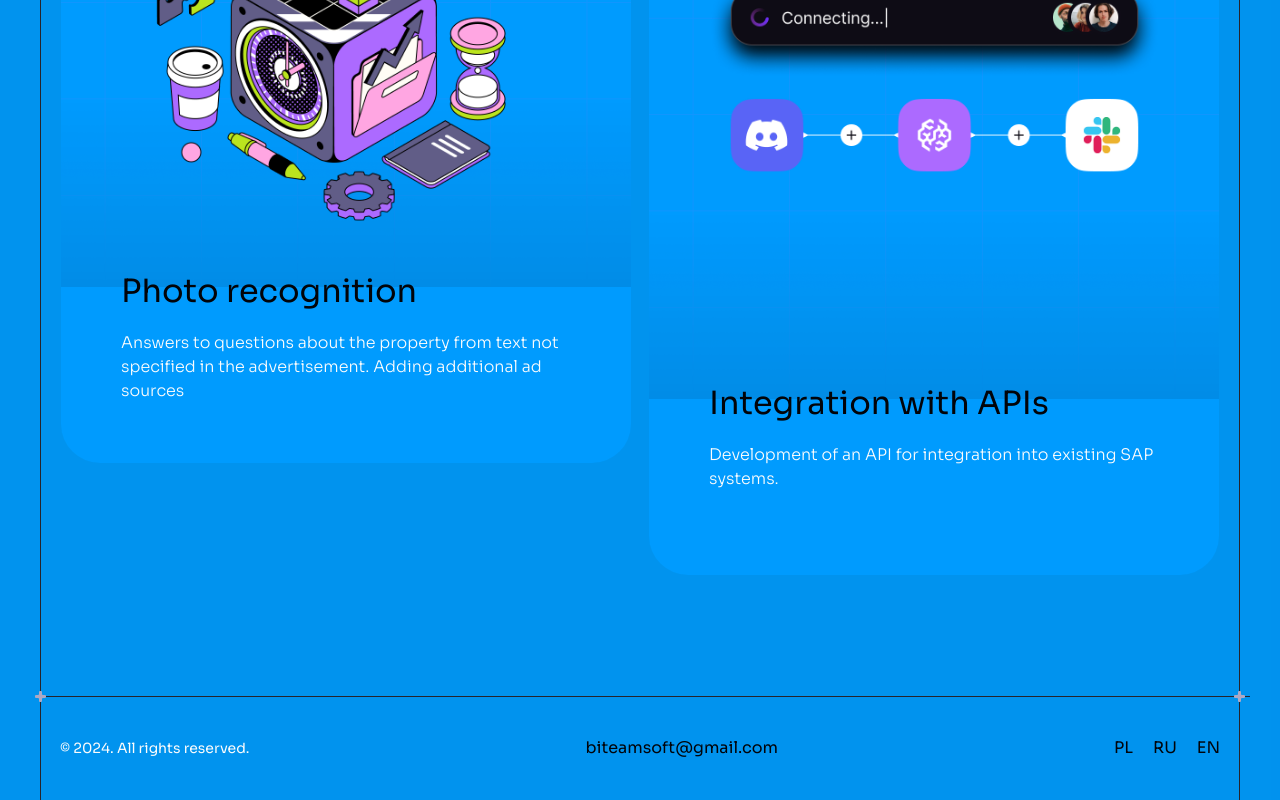
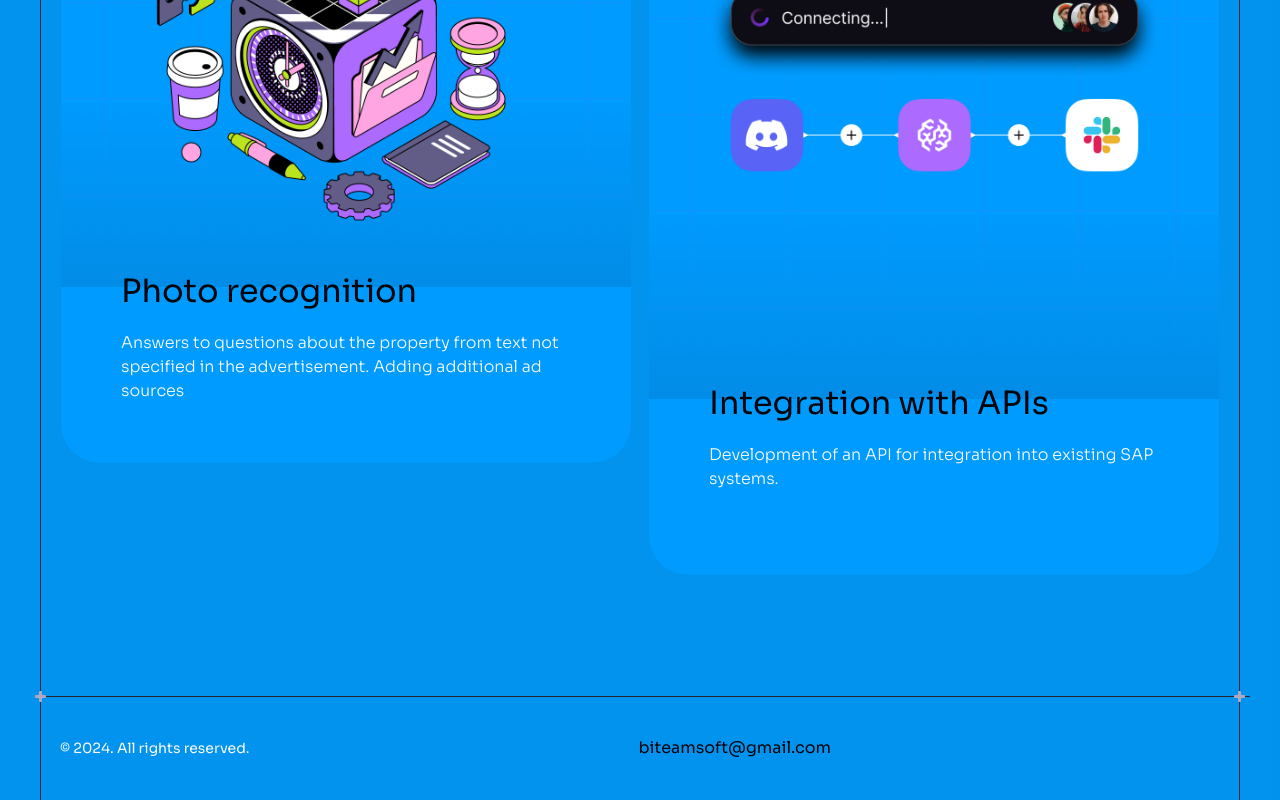
Before and after one commit to ArtyomKub/brainwave-main, a React (Vite) app: page / in a window 1280 px wide. Shown: the part 7037-7837 px from the top of the page. Built offline with nearby package versions, Linux system fonts and the light colour scheme.

Commit message:
Delete unused components

```diff
--- a/src/components/Footer.jsx
+++ b/src/components/Footer.jsx
@@ -17,15 +17,15 @@ const Footer = () => {
                 </p>
                 <p>biteamsoft@gmail.com</p>
                 <ul className="flex gap-5 flex-wrap">
-                    <button className="hidden lg:flex" href="#login" onClick={()=>changeLanguage("pl")}>
-                        PL
-                    </button>
-                    <button className="hidden lg:flex" href="#login" onClick={()=>changeLanguage("ru")}>
-                        RU
-                    </button>
-                    <button className="hidden lg:flex" href="#login" onClick={()=>changeLanguage("en")}>
-                        EN
-                    </button>
+                    {/*<button className="hidden lg:flex" href="#login" onClick={()=>changeLanguage("pl")}>*/}
+                    {/*    PL*/}
+                    {/*</button>*/}
+                    {/*<button className="hidden lg:flex" href="#login" onClick={()=>changeLanguage("ru")}>*/}
+                    {/*    RU*/}
+                    {/*</button>*/}
+                    {/*<button className="hidden lg:flex" href="#login" onClick={()=>changeLanguage("en")}>*/}
+                    {/*    EN*/}
+                    {/*</button>*/}
                 </ul>
 
 
```
